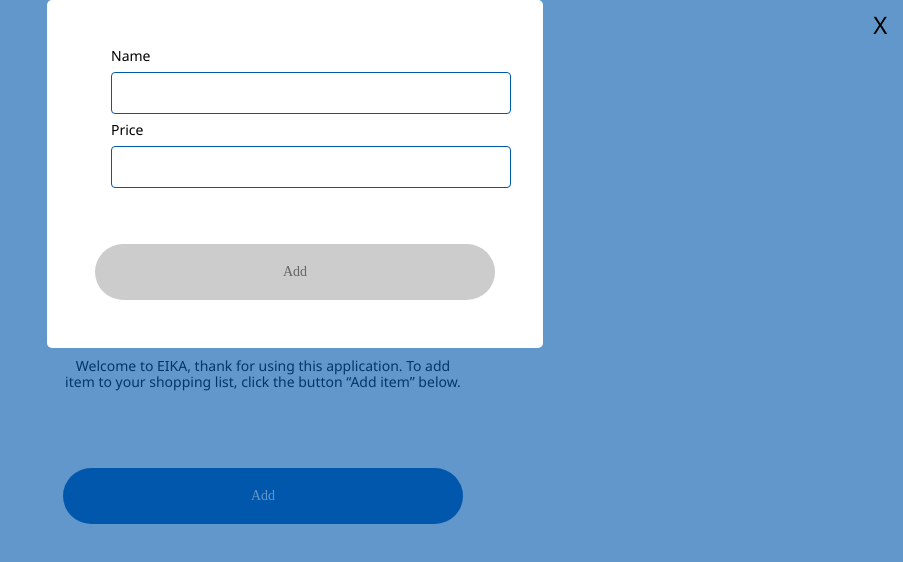
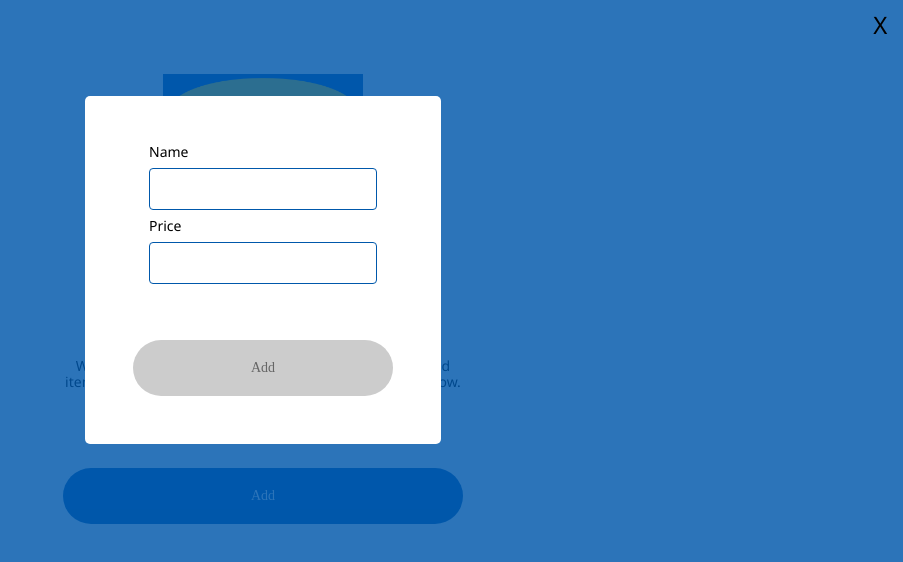
Before and after one commit to emman2life/EikaShoppingList, a React (Create React App) app: page / in a window 1280 px wide. Both pictures are taken after a click on the button "Add". Shown: the top 562 px of the page, without its empty margins (377-1280 px from the left). Built offline with nearby package versions, Linux system fonts and the light colour scheme.

Commit message:
use reducer for form display

```diff
--- a/src/App.js
+++ b/src/App.js
@@ -3,15 +3,17 @@ import logo from './assets/images/logo.png'
 import ShoppingList from './components/ShoppingList';
 import ItemForm from './components/AddItem/ItemForm';
 import ReactDOM from "react-dom";
-import { useState } from 'react';
+import { useState, useReducer } from 'react';
 import ListDisplay from './components/shoppingStatus/ListDisplay';
-import useFetch from './useFetch';
+import useFetch from './customHooks/useFetch';
 import { ListContext } from './ListContext';
+import FormDisplayReducer from './FormDisplayReducer';
+
 
 function App() {
   const [sortBy, setSortBy] = useState("name");
-  const [isAddFormDisplay, setIsAddFormDisplay] = useState(false);
-  const [isAcquired, setIsAcquired] = useState(true);
+  const [isAddFormDisplay, dispatch] = useReducer(FormDisplayReducer,false);
+  const [acquiredList, setAcquiredList] = useState(true);
 
   const list = useFetch(sortBy);
   const sortByHandler = (sortByString) => {
@@ -19,15 +21,8 @@ function App() {
     setSortBy(sortByString);
   };
 
-  const showForm = ()=>{
-    setIsAddFormDisplay(true);
-
-  }
-  const closeForm = ()=>{
-    setIsAddFormDisplay(false);
-  }
   const showList =()=>{
-    setIsAcquired(prevState=>{
+    setAcquiredList(prevState=>{
       return !prevState
     })
 
@@ -49,13 +44,14 @@ function App() {
     <div className="App">
       <img className="logo" src={logo} alt="eika"/>
       <h1>Shopping List</h1>
-      <ShoppingList acquired={isAcquired} onSort={sortByHandler} sortName={sortBy}/>
+      <ShoppingList acquired={acquiredList} onSort={sortByHandler} sortName={sortBy}/>
 
      { isAddFormDisplay===true? ReactDOM.createPortal(
-      <ItemForm onCloseForm={closeForm}/>, document.getElementById('add-form-root')
+      <ItemForm dispatch={dispatch}/>, document.getElementById('add-form-root')
      ):''}
-      <button onClick={showForm} className="btn">Add</button>
-      {list.length>0?<ListDisplay acquiredStatus={isAcquired} onShowList={showList}/>:""}
+      <button onClick={()=>dispatch({type:"show"})} className="btn">Add</button>
+
+      {list.length>0?<ListDisplay acquiredStatus={acquiredList} onShowList={showList}/>:""}
     </div>
     </ListContext.Provider>
   );
--- /dev/null
+++ b/src/FormDisplayReducer.js
@@ -0,0 +1,13 @@
+export default function FormDisplayReducer(list,action){
+    switch(action.type){
+        case "close":
+        return false;
+        case "show":
+       return true;
+       case "sort":
+          const {sortByString} = action;
+        return sortByString;
+       default:
+        return new Error("Unhandled action "+action.type);
+    }
+}
--- a/src/components/AddItem/ItemForm.css
+++ b/src/components/AddItem/ItemForm.css
@@ -1,15 +1,12 @@
+
 .form-container{
-    background-color: #0058ab9e;
-    padding: 2rem;
+    background-color: #0058abd3;
     width: 100%;
     margin: auto;
     position: fixed;
   width: 100%;
-  height: 100%;
-  top: 0;
-  left: 0;
-  right: 0;
-  bottom: 0;
+  height: 100vh;
+
 }
 .add-item-button-container{
 display: flex;
@@ -20,19 +17,19 @@ margin-top: 3rem;
 display: flex;
 flex-direction: column;
 justify-content: space-evenly;
-max-width: 400px;
-width: 100%;
-margin: auto;
+max-width: 260px;
+
 background-color: #FFFF;
 padding: 3rem;
 border-radius: 5px;
+margin: 6rem auto;
+
 
 
 }
 .new-item-content{
-    /* display: inline-block; */
     margin: 0 1rem;
-    width: 100%;
+
 }
 input {
     width: 100%;
--- a/src/components/AddItem/ItemForm.js
+++ b/src/components/AddItem/ItemForm.js
@@ -51,7 +51,7 @@ const ItemForm = (props)=>{
         })
 
 
-        props.onCloseForm();
+        props.dispatch({type: "close"});
         setValidInput(false);
         setItemInput('');
 
@@ -60,7 +60,7 @@ const ItemForm = (props)=>{
 
 
         return <div className="form-container">
-      <button className="closeAdd" onClick={props.onCloseForm}>X</button>
+      <button className="closeAdd" onClick={()=>props.dispatch({type: "close"})}>X</button>
       <form onSubmit={submitHandler}>
             <div className="new-item-wrapper">
 
--- a/src/components/Item.css
+++ b/src/components/Item.css
@@ -1,6 +1,13 @@
 .item{
+    width: 100%;
+}
+.item-bag{
     display: grid;
-    grid-template-columns: 2rem 1fr 5rem;
-    width: 100%;
+    grid-template-columns: 2rem 4rem 1fr 5rem;
     align-items: center;
+    padding: 2.5rem 0;
 }
+.App .item:nth-last-of-type(n+2){
+
+    border-bottom: 1px solid #c4c4c4;
+}
--- a/src/components/Item.js
+++ b/src/components/Item.js
@@ -5,11 +5,16 @@ const Item = (props)=>{
 
 return(
 <div className="item">
+    <div className="item-bag">
     <div className="item-checkbox-section">
         <input type="checkbox" checked={props.acquired} onChange={props.onAcquired}/>
         </div>
+    <div className="item-image">
+        <img src="" alt=""/>
+    </div>
     <p>{props.name}</p>
     <p className="item-price">{props.price}<span>:-</span></p>
+    </div>
 </div>)
 }
 
--- a/src/components/ShoppingList.css
+++ b/src/components/ShoppingList.css
@@ -1,3 +1,6 @@
 .welcome-text{
     text-align: center;
   }
+  .item-list{
+    width: 100%;
+  }
--- a/src/components/ShoppingList.js
+++ b/src/components/ShoppingList.js
@@ -45,13 +45,13 @@ const items = filteredList.map((item)=>(
     onAcquired={()=>updateList(item)} />
 ));
 
-return <>
+return <div className="item-list">
 {items.length>0?
 <>
 <SortList onSort={props.onSort}/>
      {items}</>: welcomeText}
 
-</>
+</div>
 
 
 }
--- a/src/components/shoppingStatus/ListDisplay.css
+++ b/src/components/shoppingStatus/ListDisplay.css
@@ -3,5 +3,5 @@
     border: none;
     color: #0058AB;
     text-decoration: underline;
-
+    padding-bottom: 3rem;
 }
--- a/src/components/sort/SortList.css
+++ b/src/components/sort/SortList.css
@@ -8,5 +8,9 @@
 .sort-wrapper{
     display: flex;
     margin: 1rem;
-
+   justify-content: center;
+    padding-bottom: 2rem;
 }
+.sort-title{
+    font-weight: 800;
+}
```
Also changed, not shown: src/customHooks/useFetch.js (renamed from src/useFetch.js).
